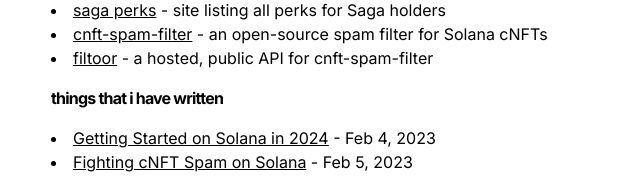
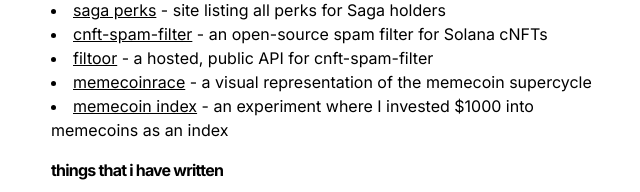
Before and after one commit to solarnius/solarni.us, a Next.js app in the folder solarni.us/: page / in a window 1280 px wide. Shown: the part 410-602 px from the top of the page, without its empty margins (317-957 px from the left). Built offline with nearby package versions, Linux system fonts and the light colour scheme.

Commit message:
new things i built

```diff
--- a/solarni.us/src/app/page.tsx
+++ b/solarni.us/src/app/page.tsx
@@ -6,7 +6,7 @@
     <main className="flex flex-col items-center gap-4 p-12">
       <div className="flex flex-col max-w-xl px-4 gap-4">
         <Image
-          src="https://bafybeih3w6jc3tnw4lrok5ewtgcnoxer76ef5tdxkj773fyhzvyk2x3tgq.ipfs.nftstorage.link/5525.png"
+          src="https://img-cdn.magiceden.dev/rs:fit:640:0:0/plain/https://shdw-drive.genesysgo.net/9DEPA5HdWF9aWYuwWB6cpnT7exK7Cpw7WvDwx8qe9GqT/6176.png"
           alt="solarnius"
           className="rounded-full h-40 w-40 shadow-lg"
           width={160}
@@ -82,6 +82,28 @@
             </a>{" "}
             - a hosted, public API for cnft-spam-filter
           </li>
+          <li>
+            <a
+              href="https://memecoinrace.xyz"
+              className="underline"
+              target="_blank"
+              rel="noreferrer noopener"
+            >
+              memecoinrace
+            </a>{" "}
+            - a visual representation of the memecoin supercycle
+          </li>
+          <li>
+            <a
+              href="https://memecoinindex.xyz"
+              className="underline"
+              target="_blank"
+              rel="noreferrer noopener"
+            >
+              memecoin index
+            </a>{" "}
+            - an experiment where I invested $1000 into memecoins as an index
+          </li>
         </ul>
 
         <p className="font-bold tracking-tighter">things that i have written</p>
```
